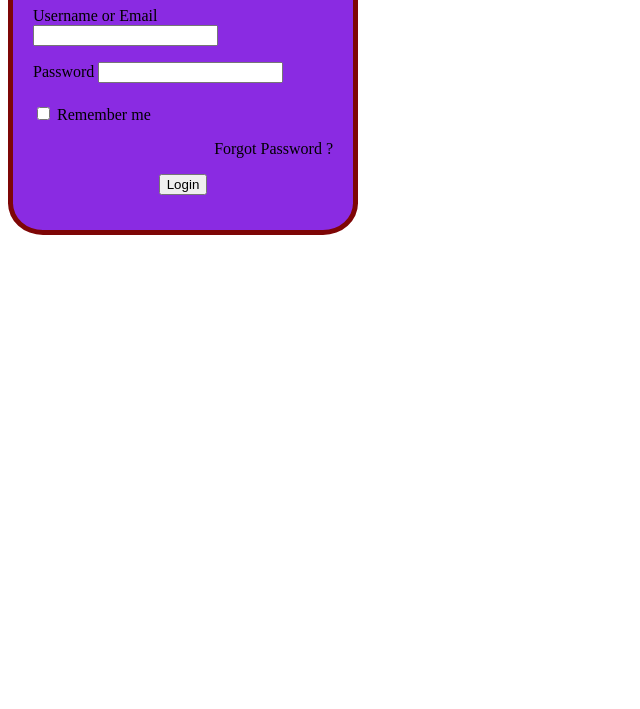
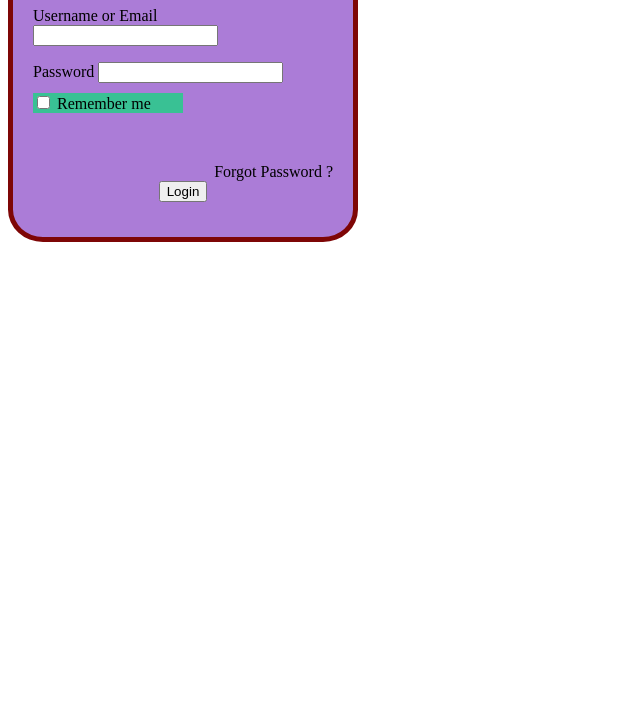
Before and after one commit to Sepideh-Namavari/Margin-Collapse, a plain HTML site: page index.html in a window 1280 px wide. Shown: the part 91-800 px from the top of the page, without its empty margins (0-640 px from the left). Drawn offline with Linux system fonts and the light colour scheme.

Commit message:
edit margin

```diff
--- a/index.css
+++ b/index.css
@@ -1,10 +1,11 @@
 #log {text-align: center;}
-#em {text-align: left;}
+#em {text-align: left;
+}
 #pw {text-align: left;
 margin-bottom: 10px;}
 
 #box { text-align: center;
-    background-color: blueviolet;
+    background-color: rgb(171, 124, 215);
 width: 300px;
 height: auto;
 padding: 5px 20px 35px 20px;
@@ -12,5 +13,6 @@ border: rgb(126, 6, 6) solid 5px;
 border-radius: 10%;
 }
 #reme {text-align: left;
-margin-top: 12px;}
-#forg {text-align: right;}
+    width: 150px;; height: 20px; background-color: rgb(57, 193, 148);
+margin-bottom: 30px;}
+#forg {text-align: right; margin-top: 50px;}
--- a/index.html
+++ b/index.html
@@ -16,12 +16,15 @@
       Password
       <input type="password" name="password" id="password" />
     </p>
-    <div class="log" id="aaa"><p for="reme" id="reme">
-        <input type="checkbox" name="reme" id="reme">
-       Remember me </p>
-        <p id="forg"> Forgot Password ?</p>
+
+    <div id="reme"><label for="remember" >
+        <input type="checkbox" name="reme" id="remember">
+       Remember me </label></div>
+
+       <div id="forg"> Forgot Password ?</div>
+
         <div id="button">
-<input type="button" name="login" id="login" value="Login"/>
+       <input type="button" name="login" id="login" value="Login"/>
 </div>
 
 
```
